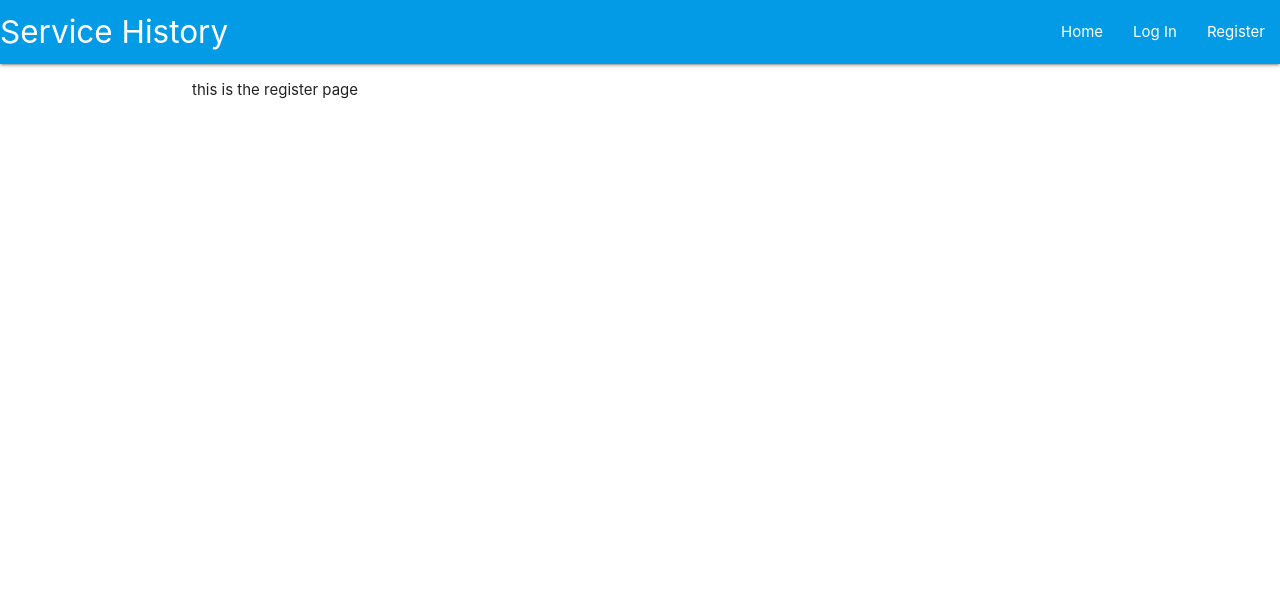
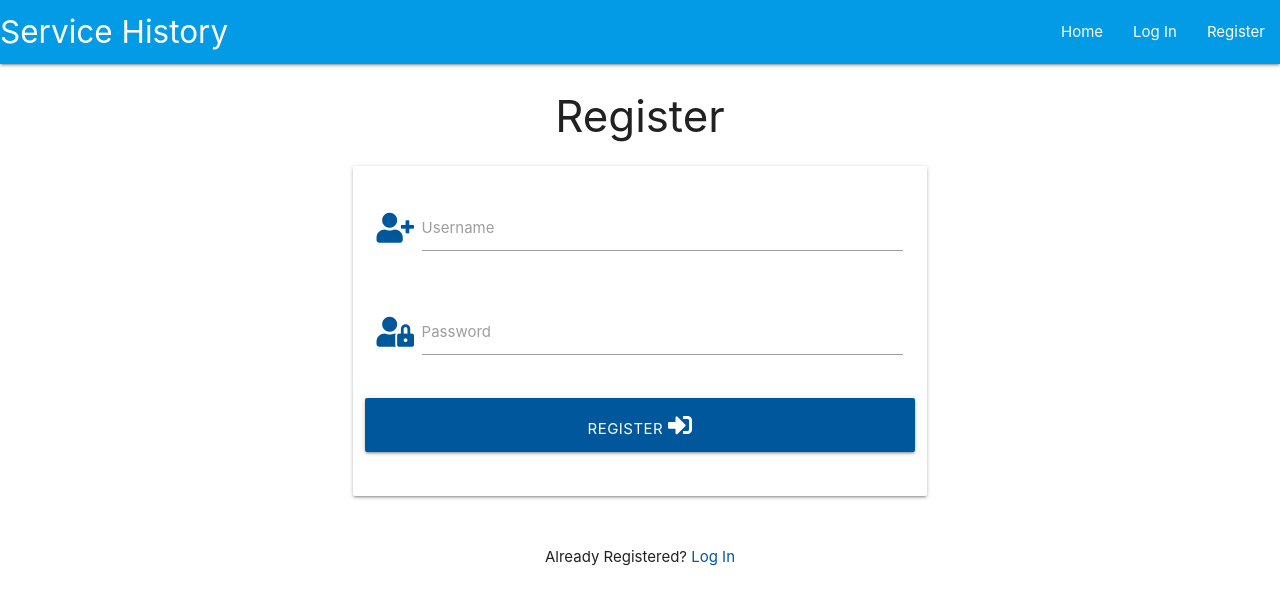
Before and after one commit to Cha-K28/data_centric_development_MSP3, a Flask app: page /register in a window 1280 px wide. Shown: the top 605 px of the page. Run offline with Flask 2, Linux system fonts and the light colour scheme; some libraries are stand-ins or nearby versions.

Commit message:
add in css and js folders and register tamplate

```diff
--- a/templates/register.html
+++ b/templates/register.html
@@ -1,6 +1,47 @@
 {% extends "base.html" %}
 {% block content %}
 
-<p>this is the register page</p>
+
+    <h3 class="center-align">Register</h3>
+
+    <div class="row">
+        <form class="col s12 m8 offset-m2" method="POST" action="{{ url_for('register') }}">
+            <div class="card-panel">
+                <!-- username -->
+                <div class="row">
+					<div class="input-field col s12">
+						<i class="fas fa-user-plus prefix light-blue-text text-darken-4"></i>
+						<input id="username" name="username" type="text" minlength="5"
+                            maxlength="15" pattern="^[a-zA-Z0-9]{5,15}$" class="validate" required>
+						<label for="username">Username</label>
+					</div>
+                </div>
+                <!-- passowrd -->
+                <div class="row">
+                    <div class="input-field col s12">
+						<i class="fas fa-user-lock prefix light-blue-text text-darken-4"></i>
+                        <input id="password" name="password" type="password" minlength="5"
+                            maxlength="15" pattern="^[a-zA-Z0-9]{5,15}$" class="validate" required>
+                        <label for="password">Password</label>
+                    </div>
+                </div>
+                <!-- register -->
+                <div class="row">
+                    <button type="submit" class="col s12 btn-large light-blue darken-4 text-shadow">
+                        Register <i class="fas fa-sign-in-alt"></i>
+                    </button>
+                </div>
+            </div>
+        </form>
+    </div>
+
+    <div class="row">
+        <div class="col s12">
+            <p class="center-align">
+                Already Registered?
+                <a href="{{ url_for('login') }}" class="light-blue-text text-darken-4">Log In</a>
+            </p>
+        </div>
+    </div>
 
 {% endblock %}
```
Also changed, not shown: static/css/style.css (added), static/js/script.js (added).
